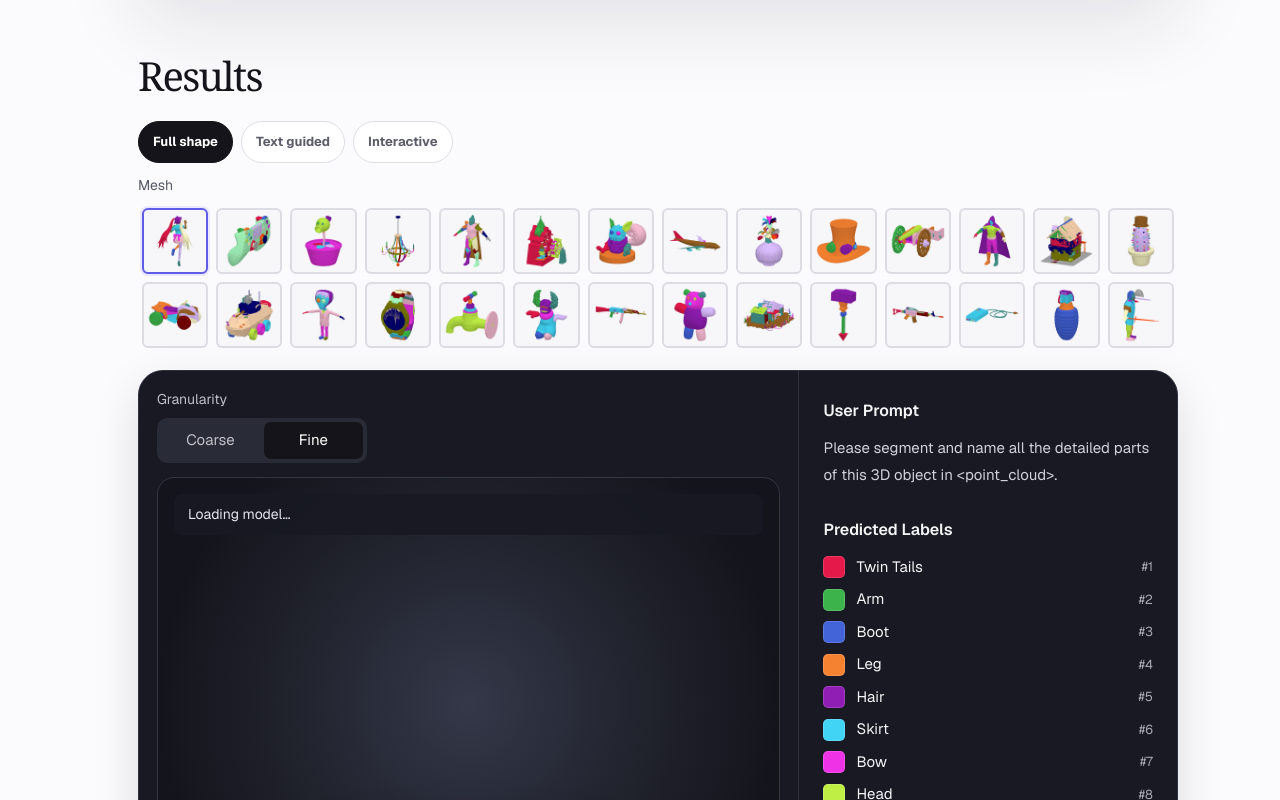
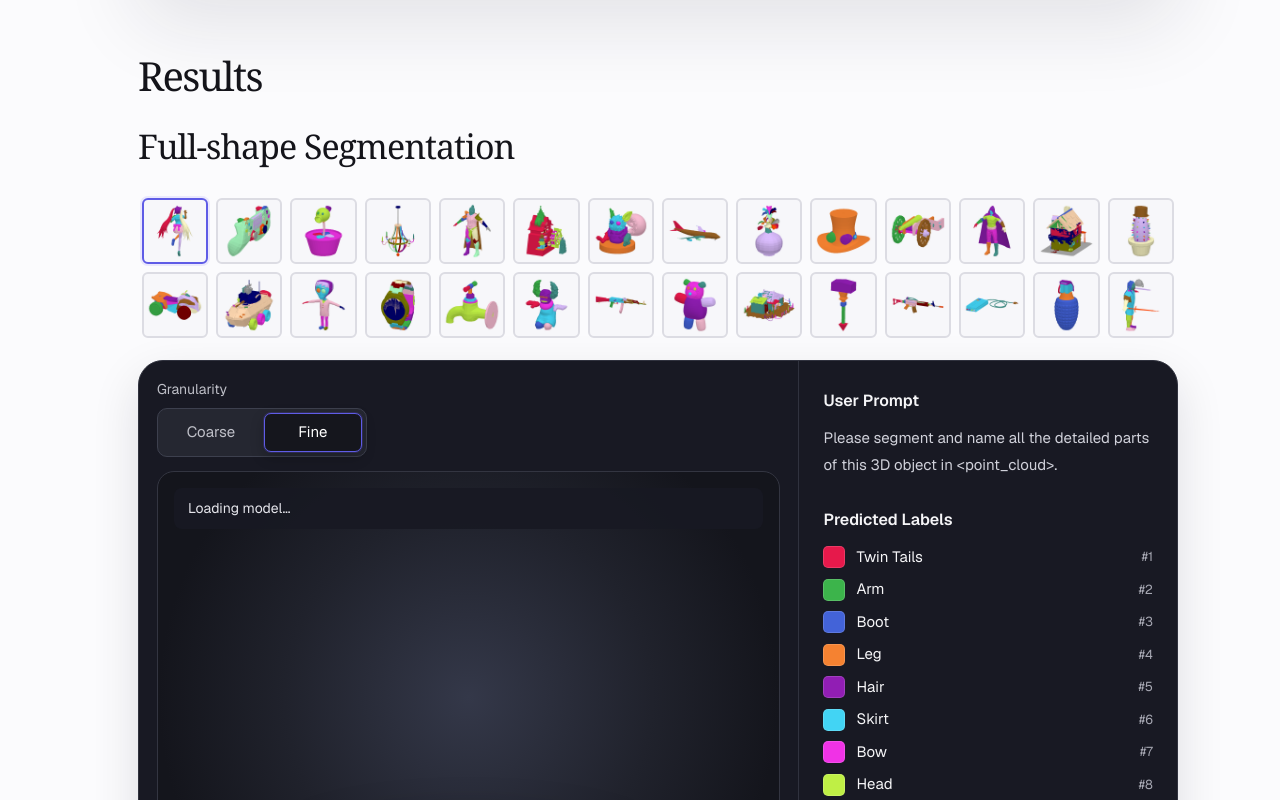
Before and after one commit to czvvd/PartLLMPage, a Next.js app: page / in a window 1280 px wide. Shown: the part 2200-3000 px from the top of the page. Built offline with nearby package versions, Linux system fonts and the light colour scheme.

Commit message:
Show result tasks as vertical sections

```diff
--- a/app/globals.css
+++ b/app/globals.css
@@ -322,57 +322,27 @@ video {
   padding-bottom: 110px;
 }
 
-.example-tabs {
-  display: flex;
-  flex-wrap: wrap;
-  gap: 8px;
-  margin-bottom: 12px;
+.results-stack {
+  display: grid;
 }
 
-.example-tabs button {
-  display: inline-flex;
-  min-height: 42px;
-  align-items: center;
-  gap: 9px;
-  padding: 0 14px;
-  border: 1px solid #dedee5;
-  border-radius: 999px;
-  background: white;
-  color: #5c5d68;
-  cursor: pointer;
-  font-size: 13px;
-  font-weight: 620;
-  transition:
-    border-color 160ms ease,
-    background 160ms ease,
-    color 160ms ease;
+.result-task {
+  min-width: 0;
 }
 
-.example-tabs button:hover {
-  border-color: #bfc0cb;
-  color: var(--ink);
+.result-task + .result-task {
+  padding-top: 84px;
+  margin-top: 84px;
+  border-top: 1px solid #dddde4;
 }
 
-.example-tabs button.is-active {
-  border-color: var(--ink);
-  background: var(--ink);
-  color: white;
-}
-
-.example-tabs small {
-  padding: 3px 6px;
-  border-radius: 999px;
-  background: #f0f0f4;
-  color: #8e8f9a;
-  font-size: 8px;
-  font-weight: 760;
-  letter-spacing: 0.08em;
-  text-transform: uppercase;
-}
-
-.example-tabs button.is-active small {
-  background: #30313a;
-  color: #bfc0c9;
+.result-task-title {
+  margin: 0 0 22px;
+  color: var(--ink);
+  font-family: Georgia, 'Times New Roman', serif;
+  font-size: clamp(25px, 3vw, 34px);
+  font-weight: 500;
+  letter-spacing: -0.03em;
 }
 
 .viewer-demo {
@@ -604,31 +574,6 @@ video {
   margin-bottom: 18px;
 }
 
-.example-tabs button:focus-visible {
-  outline: 2px solid var(--accent);
-  outline-offset: 3px;
-}
-
-.result-mode-placeholder {
-  display: flex;
-  flex-direction: column;
-  align-items: center;
-  justify-content: center;
-  min-height: 300px;
-  padding: 32px;
-  border: 1px solid #e1e1e8;
-  border-radius: 20px;
-  background: #f7f7fa;
-  color: #777987;
-  gap: 8px;
-}
-
-.result-mode-placeholder p {
-  margin: 0;
-  color: var(--ink);
-  font-size: 20px;
-}
-
 .mesh-picker {
   flex: 1 1 600px;
   min-width: 0;
@@ -637,11 +582,6 @@ video {
   margin: 0;
   color: #555866;
   font-size: 14px;
-}
-
-.mesh-picker legend {
-  padding: 0;
-  margin-bottom: 8px;
 }
 
 .mesh-thumbnails {
@@ -710,8 +650,9 @@ video {
   display: flex;
   gap: 4px;
   padding: 4px;
+  border: 1px solid #3d404e;
   border-radius: 10px;
-  background: #292b36;
+  background: #252731;
   color: #bfc0c8;
 }
 
@@ -719,15 +660,30 @@ video {
   position: relative;
   flex: 1;
   padding: 7px 18px;
+  border: 1px solid transparent;
   border-radius: 7px;
   text-align: center;
   cursor: pointer;
   font-size: 15px;
+  transition:
+    background 160ms ease,
+    border-color 160ms ease,
+    color 160ms ease,
+    box-shadow 160ms ease;
+}
+
+.granularity-picker label:hover {
+  background: #343641;
+  color: white;
 }
 
 .granularity-picker label.is-selected {
-  background: var(--ink);
+  border-color: var(--accent);
+  background: #15161d;
   color: white;
+  box-shadow:
+    0 0 0 1px rgb(105 88 255 / 18%),
+    0 5px 14px rgb(0 0 0 / 24%);
 }
 
 .granularity-picker input {
--- a/app/interactive-results-viewer.tsx
+++ b/app/interactive-results-viewer.tsx
@@ -29,8 +29,7 @@ export default function InteractiveResultsViewer() {
   return (
     <>
       <div className="result-controls">
-        <fieldset className="mesh-picker">
-          <legend>Mesh</legend>
+        <fieldset className="mesh-picker" aria-label="Interactive examples">
           <div className="mesh-thumbnails">
             {results.map((item, index) => (
               <button
@@ -82,7 +81,8 @@ export default function InteractiveResultsViewer() {
                 key: `${selected}-${step}`,
                 src: assetPath(variant.src),
                 alt: `Interactive result ${selected + 1}, ${stepLabels[step]} interaction`,
-                class: 'model-viewer',
+                className: 'model-viewer',
+                loading: 'lazy',
                 'camera-controls': true,
                 'camera-orbit': example.cameraOrbit,
                 'auto-rotate': true,
@@ -98,7 +98,7 @@ export default function InteractiveResultsViewer() {
                 createElement('span', {
                   key: point.index,
                   slot: `hotspot-${point.index}`,
-                  class: `interaction-hotspot is-${point.type} is-point-${point.index}`,
+                  className: `interaction-hotspot is-${point.type} is-point-${point.index}`,
                   'data-position': point.position,
                   'aria-hidden': true,
                 }),
--- a/app/results-viewer.tsx
+++ b/app/results-viewer.tsx
@@ -9,15 +9,8 @@ import InteractiveResultsViewer from './interactive-results-viewer';
 import { assetPath } from './asset-path';
 
 type Granularity = 'coarse' | 'fine';
-const modes = [
-  { id: 'full', label: 'Full shape' },
-  { id: 'text', label: 'Text guided' },
-  { id: 'interactive', label: 'Interactive' },
-] as const;
-type ResultMode = (typeof modes)[number]['id'];
 
 export default function ResultsViewer() {
-  const [resultMode, setResultMode] = useState<ResultMode>('full');
   const [meshIndex, setMeshIndex] = useState(0);
   const [granularity, setGranularity] = useState<Granularity>('fine');
   const [status, setStatus] = useState('loading');
@@ -44,33 +37,17 @@ export default function ResultsViewer() {
       viewer.removeEventListener('error', failed);
       window.clearTimeout(timer);
     };
-  }, [variant.src, retry, resultMode]);
+  }, [variant.src, retry]);
 
   return (
-    <div className="results-browser">
-      <nav className="example-tabs" aria-label="Segmentation mode">
-        {modes.map((mode) => (
-          <button
-            key={mode.id}
-            type="button"
-            className={resultMode === mode.id ? 'is-active' : ''}
-            aria-pressed={resultMode === mode.id}
-            aria-controls="segmentation-results"
-            onClick={() => {
-              setResultMode(mode.id);
-              setGranularity('fine');
-            }}
-          >
-            {mode.label}
-          </button>
-        ))}
-      </nav>
-      <div id="segmentation-results">
-        {resultMode === 'full' ? (
-          <>
+    <div className="results-stack">
+      <section className="result-task" aria-labelledby="full-shape-title">
+        <h3 id="full-shape-title" className="result-task-title">
+          Full-shape Segmentation
+        </h3>
+
         <div className="result-controls">
-              <fieldset className="mesh-picker">
-                <legend>Mesh</legend>
+          <fieldset className="mesh-picker" aria-label="Full-shape examples">
             <div className="mesh-thumbnails">
               {results.map((item, index) => (
                 <button
@@ -134,7 +111,8 @@ export default function ResultsViewer() {
                 key: `${variant.src}-${retry}`,
                 src: assetPath(variant.src),
                 alt: `Full shape result ${meshIndex + 1}, ${granularity} segmentation`,
-                    class: 'model-viewer',
+                className: 'model-viewer',
+                loading: 'lazy',
                 'camera-controls': true,
                 'camera-orbit': example.cameraOrbit,
                 'auto-rotate': true,
@@ -163,10 +141,7 @@ export default function ResultsViewer() {
             </div>
           </div>
 
-              <aside
-                className="viewer-context result-details"
-                aria-live="polite"
-              >
+          <aside className="viewer-context result-details" aria-live="polite">
             <div className="result-prompt">
               <h3>User Prompt</h3>
               <p>{variant.prompt}</p>
@@ -199,13 +174,21 @@ export default function ResultsViewer() {
             </div>
           </aside>
         </div>
-          </>
-        ) : resultMode === 'text' ? (
+      </section>
+
+      <section className="result-task" aria-labelledby="text-guided-title">
+        <h3 id="text-guided-title" className="result-task-title">
+          Text-guided Segmentation
+        </h3>
         <TextResultsViewer />
-        ) : (
+      </section>
+
+      <section className="result-task" aria-labelledby="interactive-title">
+        <h3 id="interactive-title" className="result-task-title">
+          Interactive Segmentation
+        </h3>
         <InteractiveResultsViewer />
-        )}
-      </div>
+      </section>
     </div>
   );
 }
--- a/app/text-results-viewer.tsx
+++ b/app/text-results-viewer.tsx
@@ -11,8 +11,7 @@ export default function TextResultsViewer() {
   return (
     <>
       <div className="result-controls">
-        <fieldset className="mesh-picker">
-          <legend>Mesh</legend>
+        <fieldset className="mesh-picker" aria-label="Text-guided examples">
           <div className="mesh-thumbnails">
             {results.map((item, index) => (
               <button
@@ -42,7 +41,8 @@ export default function TextResultsViewer() {
               key: selected,
               src: assetPath(example.src),
               alt: `Text-guided result ${selected + 1}`,
-              class: 'model-viewer',
+              className: 'model-viewer',
+              loading: 'lazy',
               'camera-controls': true,
               'camera-orbit': example.cameraOrbit,
               'auto-rotate': true,
--- a/next.config.ts
+++ b/next.config.ts
@@ -3,6 +3,7 @@ import type { NextConfig } from 'next';
 const basePath = process.env.NEXT_PUBLIC_BASE_PATH ?? '';
 
 const nextConfig: NextConfig = {
+  agentRules: false,
   output: 'export',
   trailingSlash: true,
   basePath,
```
Lines whose indentation alone changed are shown as unchanged.
